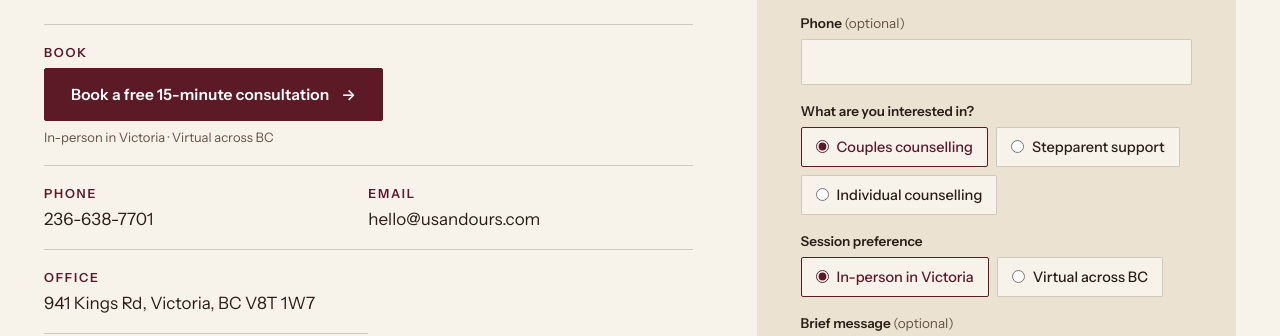
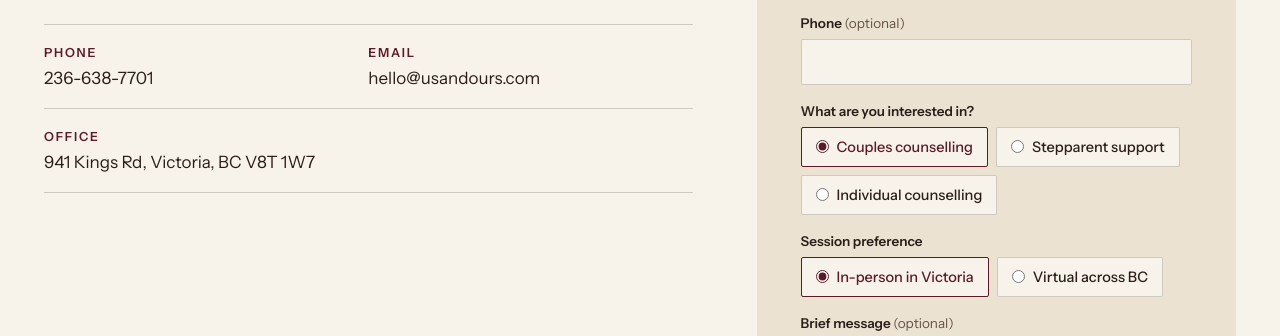
Before and after one commit to quintonrw/us-and-ours, an Astro site: page /contact in a window 1280 px wide. Shown: the part 429-765 px from the top of the page. Built offline with nearby package versions, Linux system fonts and the light colour scheme; Astro itself is replaced by a stand-in of ours.

Commit message:
Remove Book row from Contact page
Co-Authored-By: Claude Opus 5.5 <noreply@anthropic.com>
Claude-Session: https://claude.ai/code/session_019qKwqTR5t8a1oYxDCCHi31

```diff
--- a/src/pages/contact.astro
+++ b/src/pages/contact.astro
@@ -9,7 +9,6 @@ import { site } from '../site';
       <h1 class="b-h1"><span class="mask"><span style="--d:.2s">Let’s start</span></span><span class="mask acc"><span style="--d:.36s">with a conversation.</span></span></h1>
       <p class="lede rise" style="--d:.65s">Book a free 15-minute consultation, or send a brief message. The first conversation matters.</p>
       <div class="contact-cards rise" style="--d:.8s">
-        <div><span class="k">Book</span><a class="btn" href={site.bookingUrl}>Book a free 15-minute consultation <span class="arr">→</span></a><span class="hint">In-person in Victoria · Virtual across BC</span></div>
         <div><span class="k">Phone</span><a class="v" href={site.phoneHref}>{site.phone}</a></div>
         <div><span class="k">Email</span><a class="v" href={`mailto:${site.email}`}>{site.email}</a></div>
         <div><span class="k">Office</span><span class="v">941 Kings Rd, Victoria, BC V8T 1W7</span></div>
--- a/src/styles/global.css
+++ b/src/styles/global.css
@@ -266,7 +266,7 @@ body::before{content:"";position:fixed;inset:0 0 auto;height:env(safe-area-inset
 .contact-hero{align-items:start}
 .contact-cards{display:grid;grid-template-columns:1fr 1fr;gap:0;border-top:1px solid var(--rule)}
 .contact-cards>div{display:flex;flex-direction:column;gap:8px;padding:20px 20px 20px 0;border-bottom:1px solid var(--rule)}
-.contact-cards>div:first-child{grid-column:1/-1;align-items:flex-start}
+.contact-cards>div:last-child{grid-column:1/-1}
 .contact-cards .k{font-size:12.5px;font-weight:600;letter-spacing:.14em;text-transform:uppercase;color:var(--accent)}
 .contact-cards .v{font-size:17px;color:var(--ink);user-select:all}
 .contact-cards .hint{font-size:13px;color:var(--muted)}
```
